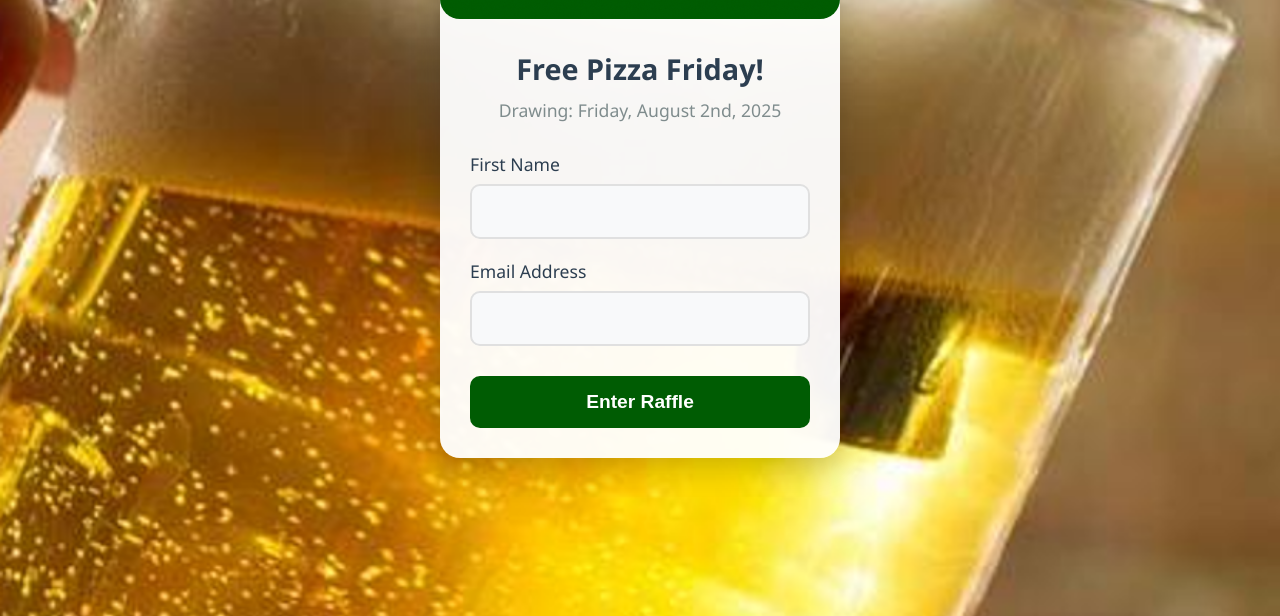
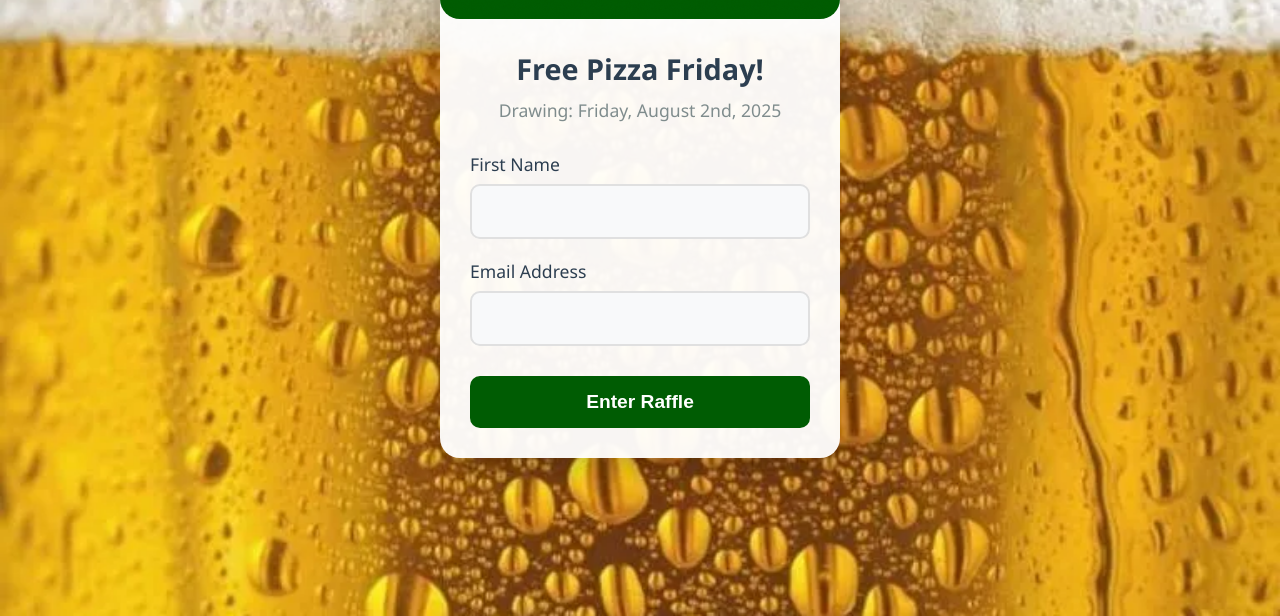
Before and after one commit to Matty6362/pubtest, a plain HTML site: page submit.html in a window 1280 px wide. Shown: the part 184-800 px from the top of the page. Drawn offline with Linux system fonts and the light colour scheme.

Commit message:
Replace Beer.png background with beer.2.webp for better performance

```diff
--- a/submit.html
+++ b/submit.html
@@ -16,7 +16,7 @@
 
     body {
       min-height: 100vh;
-      background: url('Beer.png') no-repeat center center;
+      background: url('beer.2.webp') no-repeat center center;
       background-size: cover;
       font-family: 'Segoe UI', Tahoma, Geneva, Verdana, sans-serif;
       display: flex;
```
Also changed, not shown: Beer.2.webp (added).
